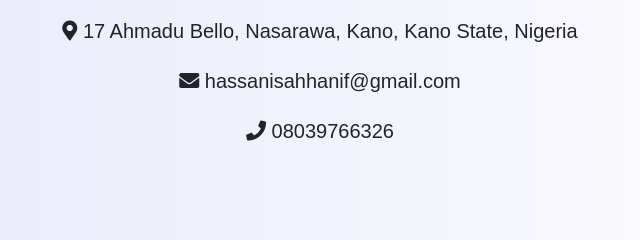
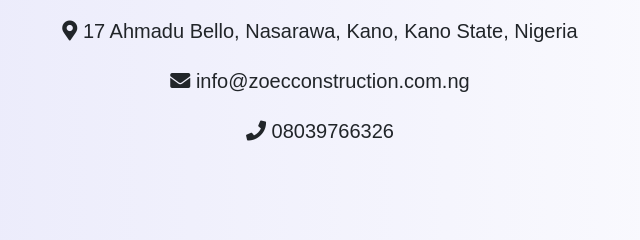
Before and after one commit to shamsu557/ZOECNew, a plain HTML site: page contact.html in a window 1280 px wide. Shown: the part 260-500 px from the top of the page, 320-960 px from the left. Drawn offline with nearby package versions, Linux system fonts and the light colour scheme.

Commit message:
Add files via upload

```diff
--- a/contact.html
+++ b/contact.html
@@ -39,7 +39,7 @@
              <p class="lead">We are here to answer your questions and collaborate on new projects. Get in touch with us today!</p>
              <div class="contact-info">
                  <p class="mb-2"><i class="fas fa-map-marker-alt"></i> 17 Ahmadu Bello, Nasarawa, Kano, Kano State, Nigeria</p>
-                 <p class="mb-2"><i class="fas fa-envelope"></i> <a href="mailto:hassanisahhanif@gmail.com" class="text-dark text-decoration-none">hassanisahhanif@gmail.com</a></p>
+                 <p class="mb-2"><i class="fas fa-envelope"></i> <a href="mailto:info@zoecconstruction.com.ng" class="text-dark text-decoration-none">info@zoecconstruction.com.ng</a></p>
                  <p class="mb-2"><i class="fas fa-phone"></i> <a href="tel:+08039766326" class="text-dark text-decoration-none">08039766326</a></p>
              </div>
          </div>
@@ -70,11 +70,11 @@
      <!-- Email Column -->
      <div class="col-4 text-center">
          <div class="container">
-             <a href="mailto:hassanisahhanif@gmail.com" class="text-white">
+             <a href="mailto:info@zoecconstruction.com.ng" class="text-white">
                  <i class="fas fa-envelope"></i>
              </a>
              <p class="mb-0 text-muted">
-                 <a href="mailto:hassanisahhanif@gmail.com" class="text-white">Email</a>
+                 <a href="mailto:info@zoecconstruction.com.ng" class="text-white">Email</a>
              </p>
          </div>
      </div>
```
